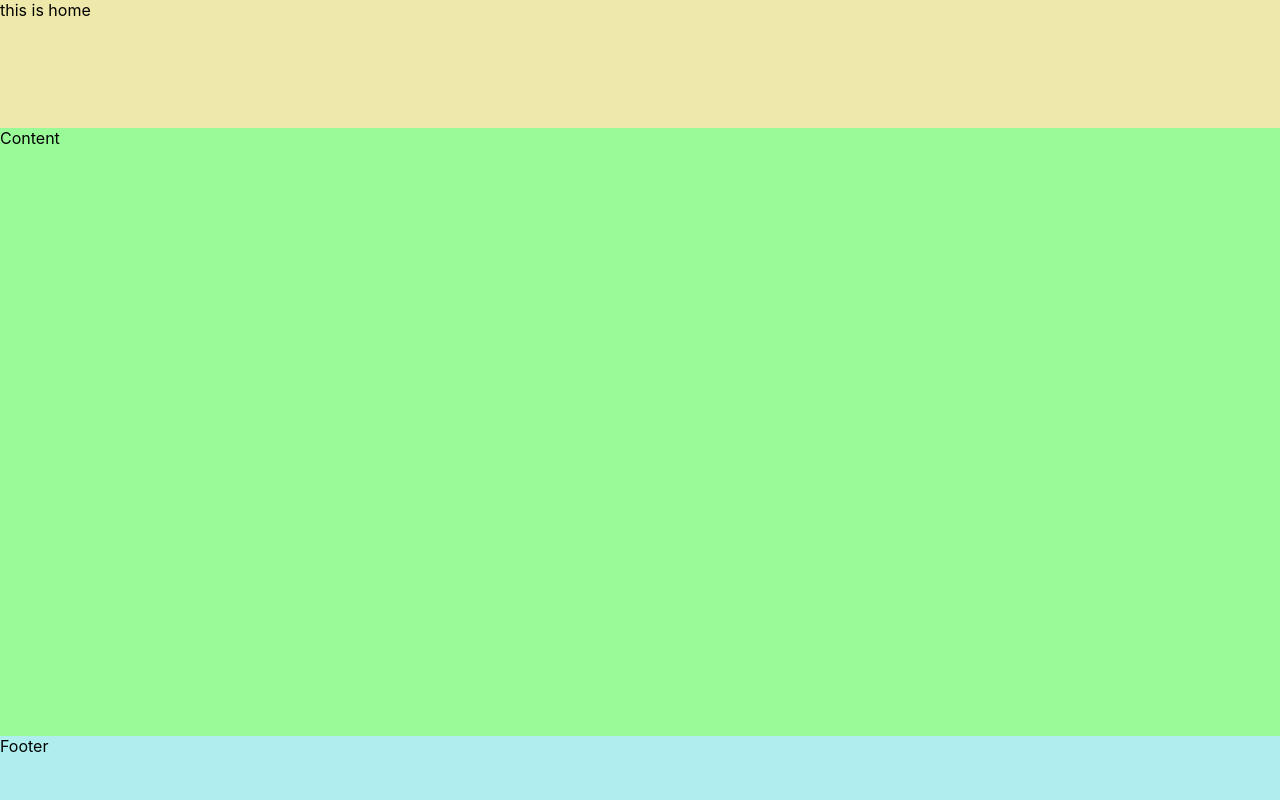
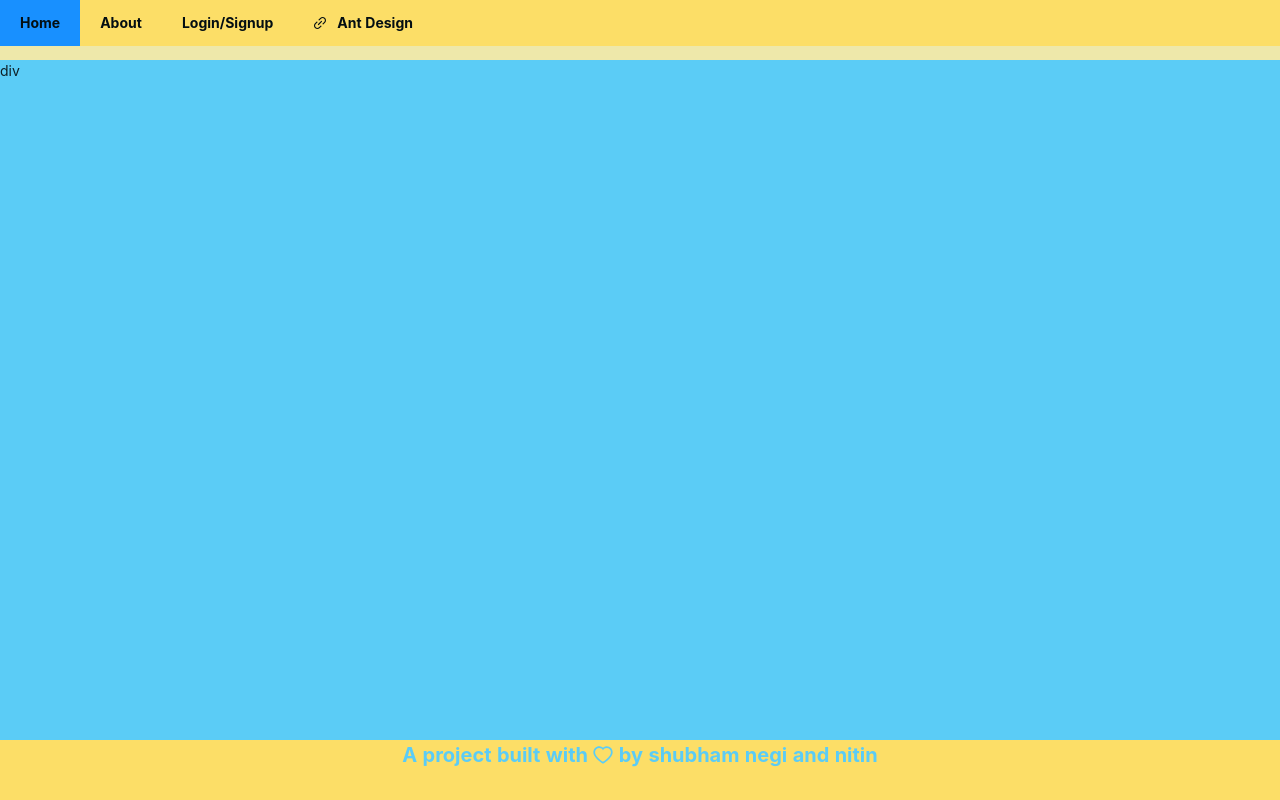
Before and after one commit to shubbi20/surveyBuilder-frontend, a Next.js app: page /home in a window 1280 px wide. Built offline with nearby package versions, Linux system fonts and the light colour scheme.

Commit message:
index changes

```diff
--- /dev/null
+++ b/component/menuBar.tsx
@@ -0,0 +1,77 @@
+import { Menu } from "antd";
+import "antd/dist/antd.css";
+import { LinkOutlined } from "@ant-design/icons";
+import { useRouter } from "next/router";
+import { useEffect, useState } from "react";
+
+export const MenuBar = () => {
+  const router = useRouter();
+  const [currentKey, setCurrentKey] = useState("");
+
+  const handleClick = (e: any) => {
+    setCurrentKey(e.key);
+    router.push(e.key);
+    console.log(currentKey);
+  };
+  console.log(currentKey);
+  //   useEffect(()=>{
+  //     setCurrentKey();
+  //   }[currentKey])
+
+  return (
+    <div>
+      <Menu
+        theme="dark"
+        mode="horizontal"
+        onClick={handleClick}
+        defaultSelectedKeys={[currentKey]}
+        selectedKeys={[currentKey]}
+        style={{ backgroundColor: "#fcde67" }}
+      >
+        <Menu.Item style={{ color: "#030e12", fontWeight: "bold" }} key="home">
+          Home
+        </Menu.Item>
+        <Menu.Item style={{ color: "#030e12", fontWeight: "bold" }} key="About">
+          About
+        </Menu.Item>
+        <Menu.Item
+          style={{ color: "#030e12", fontWeight: "bold" }}
+          key="Login/Signup"
+        >
+          Login/Signup
+        </Menu.Item>
+        <Menu.Item
+          key="link"
+          icon={<LinkOutlined />}
+          style={{ color: "#030e12", fontWeight: "bolder" }}
+        >
+          <a
+            href="https://ant.design"
+            target="_blank"
+            rel="noopener noreferrer"
+            style={{ color: "#030e12", fontWeight: "1800" }}
+          >
+            Ant Design
+          </a>
+        </Menu.Item>
+      </Menu>
+    </div>
+
+    // <Menu
+    //   mode="horizontal"
+    //   //   onClick={handleClick}
+    //   //   selectable={true}
+    //   //   defaultSelectedKeys={[currentKey]}
+    //   //   selectedKeys={[currentKey]}
+    // >
+    //   <Menu.Item key="designer">Design</Menu.Item>
+    //   <Menu.Item key="logic">Logic</Menu.Item>
+
+    //   <Menu.Item key="jsoneditor">JSON editor</Menu.Item>
+
+    //   <Menu.Item key="translation">Translation</Menu.Item>
+    // </Menu>
+  );
+};
+
+export default MenuBar;
--- a/package.json
+++ b/package.json
@@ -9,6 +9,7 @@
     "lint": "next lint"
   },
   "dependencies": {
+    "@ant-design/icons": "^4.7.0",
     "antd": "^4.19.5",
     "next": "12.1.5",
     "react": "18.0.0",
--- /dev/null
+++ b/pages/About/index.tsx
@@ -0,0 +1,5 @@
+export const About = () => {
+  return <div>survey builder app</div>;
+};
+
+export default About;
--- a/pages/home/index.tsx
+++ b/pages/home/index.tsx
@@ -1,27 +1,39 @@
-import { Layout } from "antd";
-//import "antd/dist/antd.css";
-const { Header, Footer, Sider, Content } = Layout;
+//import { Layout } from "antd";
+// const { Header, Footer, Sider, Content } = Layout;
+import { HeartOutlined } from "@ant-design/icons";
+import React from "react";
+import MenuBar from "../../component/menuBar";
 
 import styles from "../../styles/page.module.scss";
 const Home = () => {
   return (
-    <Layout className={styles.home}>
-      <Header
-        style={{ height: "16%", flexGrow: 1, backgroundColor: "palegoldenrod" }}
+    <div className={styles.home}>
+      <div
+        style={{
+          height: "7.5%",
+          flexGrow: 1,
+          backgroundColor: "palegoldenrod",
+        }}
       >
-        this is home
-      </Header>
-      <Content
-        style={{ height: "76%", flexGrow: 1, backgroundColor: "palegreen" }}
+        <MenuBar />
+      </div>
+      <div style={{ height: "85%", flexGrow: 1, backgroundColor: "#5bccf6" }}>
+        div
+      </div>
+      <div
+        style={{
+          height: "7.5%",
+          flexGrow: 1,
+          backgroundColor: "#fcde67",
+          color: "#5bccf6",
+          fontWeight: "bolder",
+          fontSize: 20,
+          textAlign: "center",
+        }}
       >
-        Content
-      </Content>
-      <Footer
-        style={{ height: "8%", flexGrow: 1, backgroundColor: "paleturquoise" }}
-      >
-        Footer
-      </Footer>
-    </Layout>
+        A project built with <HeartOutlined /> by shubham negi and nitin
+      </div>
+    </div>
 
     // <>
     //   <Layout>
--- a/styles/page.module.scss
+++ b/styles/page.module.scss
@@ -1,7 +1,7 @@
 .home {
   height: 100vh;
   width: 100vw;
-  display: flex;
-  flex-direction: column;
-  background-color: rebeccapurple;
+  //   display: flex;
+  //   flex-direction: column;
+  //   background-color: rebeccapurple;
 }
```
Also changed, not shown: 1 other file (tests, documents, lock files or other folders).
